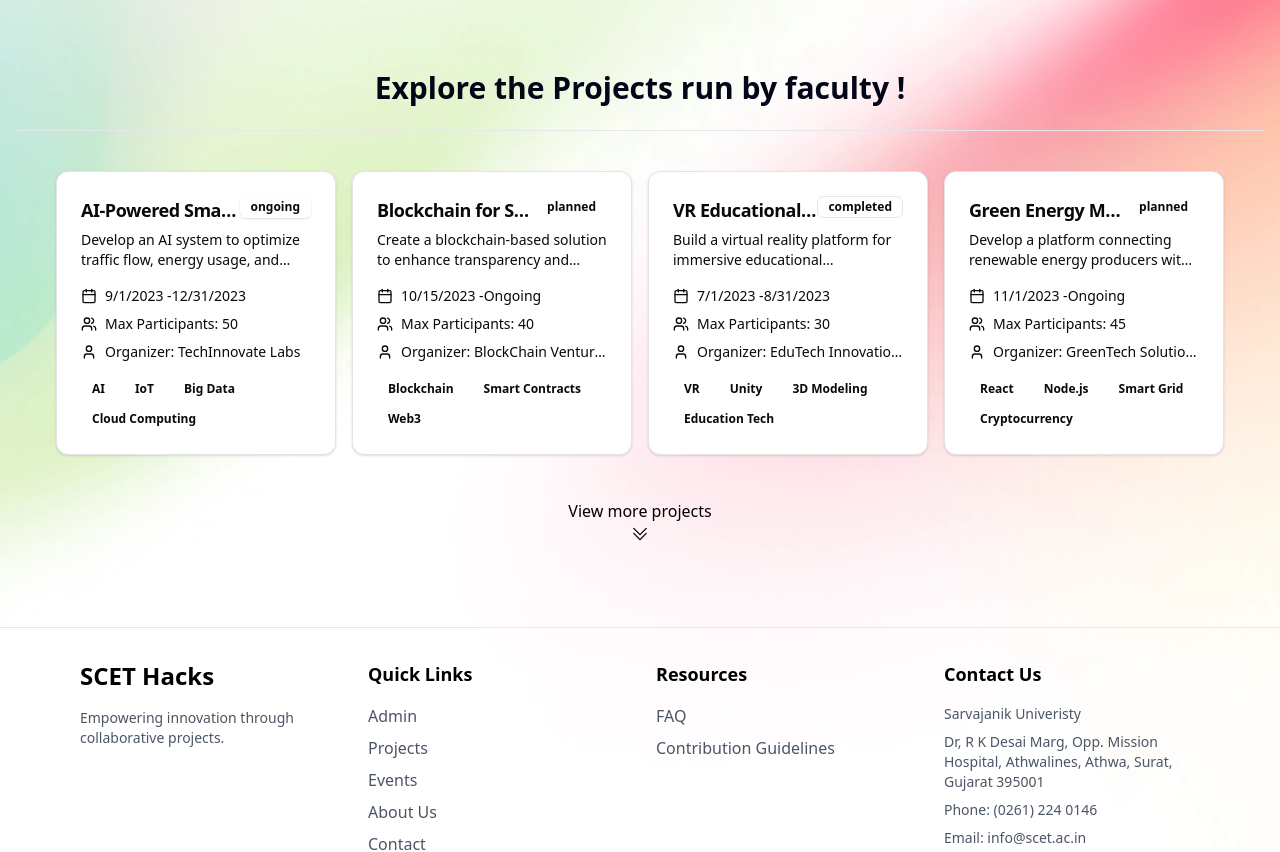
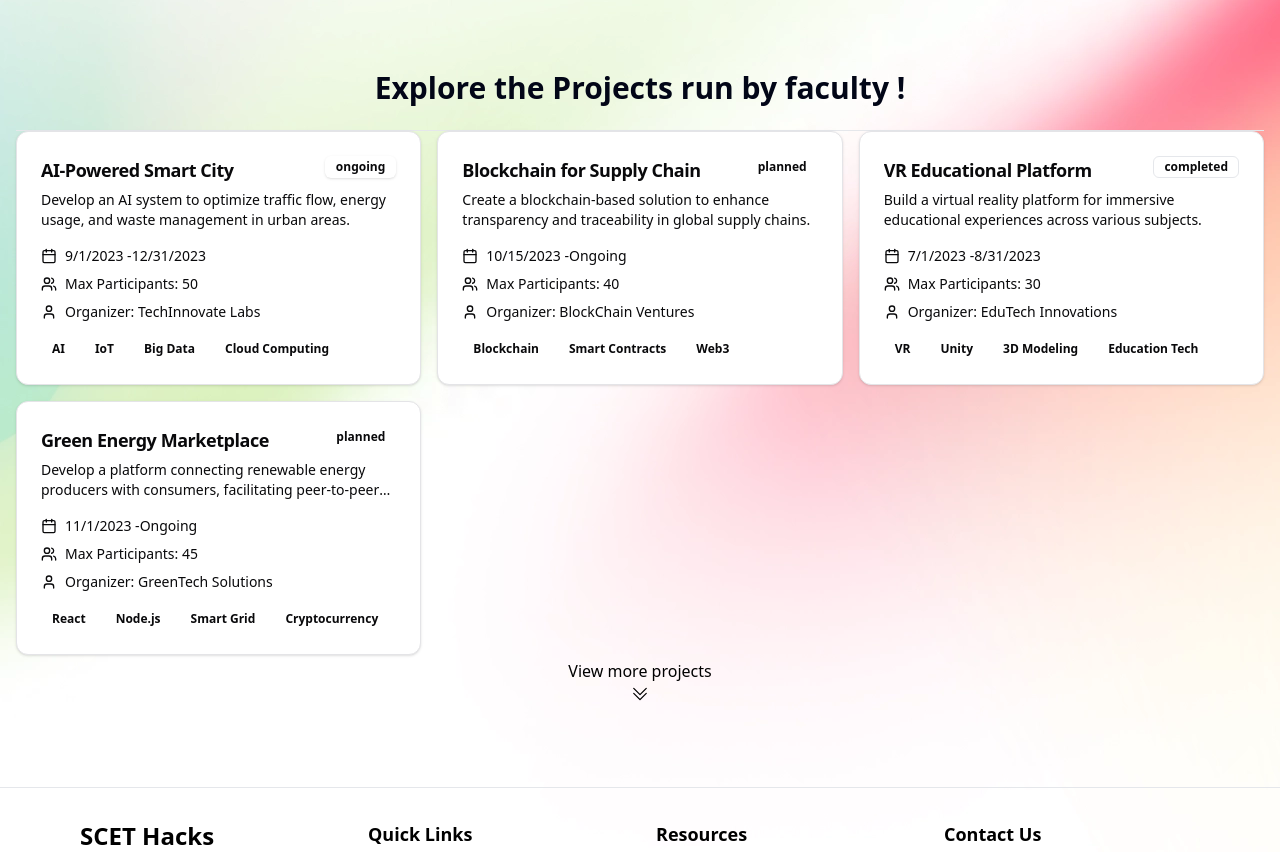
Before and after one commit to Dev750wala/Hackathon-SCET, a React (Vite) app in the folder frontend/: page / in a window 1280 px wide. Shown: the part 740-1592 px from the top of the page. Built offline with nearby package versions, Linux system fonts and the light colour scheme; no server answers.

Commit message:
Refactor grid layout in ProjectCard component

```diff
--- a/frontend/src/components/ProjectCard.tsx
+++ b/frontend/src/components/ProjectCard.tsx
@@ -27,7 +27,7 @@ export function ProjectCards({ projects }: ProjectCardsProps) {
     }
 
     return (
-        <div className="grid grid-cols-1 sm:grid-cols-2 lg:grid-cols-3 xl:grid-cols-4 gap-4 p-10">
+        <div className="grid grid-cols-1 sm:grid-cols-2 lg:grid-cols-3 xl:grid-cols-3 gap-4">
             {projects.map((project) => (
                 <Card key={project.id} className="flex flex-col h-full">
                     <CardHeader className="pb-2">
--- a/frontend/src/components/SearchPage.tsx
+++ b/frontend/src/components/SearchPage.tsx
@@ -1,6 +1,6 @@
 'use client'
 
-import React, { useState } from 'react'
+import React, { useState, useEffect } from 'react'
 import { format } from "date-fns"
 import { Calendar as CalendarIcon, FilterIcon, SearchIcon, UserIcon, FolderIcon } from "lucide-react"
 import { DateRange } from "react-day-picker"
@@ -23,6 +23,7 @@ import {
     SelectTrigger,
     SelectValue,
 } from "@/components/ui/select"
+import { ProjectCards } from './ProjectCard'
 
 interface User {
     id: number;
@@ -33,33 +34,121 @@ interface User {
     available: boolean;
 }
 
-interface Project {
-    id: number;
-    name: string;
-    startDate: string;
-    endDate: string;
-    organizer: string;
-    status: 'planned' | 'ongoing' | 'completed';
-    techTags: string[];
-    maxParticipants: number;
+export interface Project {
+    id: string
+    name: string
+    description: string
+    start: string
+    end?: string
+    maxParticipants: number
+    techTags: string[]
+    status: 'planned' | 'ongoing' | 'completed'
+    organizer: {
+        name: string
+        id: string
+    }
 }
 
 const users: User[] = [
     { id: 1, username: 'johndoe', fullName: 'Dev Sadisatsowala', skills: ['JavaScript', 'React'], role: 'student', available: true },
     { id: 2, username: 'janedoe', fullName: 'Jane Doe', skills: ['Python', 'Machine Learning'], role: 'organizer', available: false },
-    { id: 2, username: 'janedoe', fullName: 'Jane Doe', skills: ['Python', 'Machine Learning'], role: 'organizer', available: false },
-    { id: 2, username: 'janedoe', fullName: 'Jane Doe', skills: ['Python', 'Machine Learning'], role: 'organizer', available: false },
-    { id: 2, username: 'janedoe', fullName: 'Jane Doe', skills: ['Python', 'Machine Learning'], role: 'organizer', available: false },
-    { id: 2, username: 'janedoe', fullName: 'Jane Doe', skills: ['Python', 'Machine Learning'], role: 'organizer', available: false },
-    { id: 2, username: 'janedoe', fullName: 'Jane Doe', skills: ['Python', 'Machine Learning'], role: 'organizer', available: false },
-    { id: 2, username: 'janedoe', fullName: 'Jane Doe', skills: ['Python', 'Machine Learning'], role: 'organizer', available: false },
-    { id: 2, username: 'janedoe', fullName: 'Jane Doe', skills: ['Python', 'Machine Learning'], role: 'organizer', available: false },
+    { id: 3, username: 'janedoe', fullName: 'Jane Doe', skills: ['Python', 'Machine Learning'], role: 'organizer', available: false },
+    { id: 4, username: 'janedoe', fullName: 'Jane Doe', skills: ['Python', 'Machine Learning'], role: 'organizer', available: false },
+    { id: 5, username: 'janedoe', fullName: 'Jane Doe', skills: ['Python', 'Machine Learning'], role: 'organizer', available: false },
+    { id: 6, username: 'janedoe', fullName: 'Jane Doe', skills: ['Python', 'Machine Learning'], role: 'organizer', available: false },
+    { id: 7, username: 'janedoe', fullName: 'Jane Doe', skills: ['Python', 'Machine Learning'], role: 'organizer', available: false },
+    { id: 8, username: 'janedoe', fullName: 'Jane Doe', skills: ['Python', 'Machine Learning'], role: 'organizer', available: false },
+    { id: 9, username: 'janedoe', fullName: 'Jane Doe', skills: ['Python', 'Machine Learning'], role: 'organizer', available: false },
 ]
 
 const projects: Project[] = [
-    { id: 1, name: 'Web App Project', startDate: '2024-03-01', endDate: '2024-06-30', organizer: 'Tech Corp', status: 'ongoing', techTags: ['React', 'Node.js'], maxParticipants: 5 },
-    { id: 2, name: 'AI Research', startDate: '2024-05-01', endDate: '2024-08-31', organizer: 'AI Institute', status: 'planned', techTags: ['Python', 'TensorFlow'], maxParticipants: 3 },
-]
+    {
+        id: "1",
+        name: "AI-Powered Smart City",
+        description: "Develop an AI system to optimize traffic flow, energy usage, and waste management in urban areas.",
+        start: "2023-09-01",
+        end: "2023-12-31",
+        maxParticipants: 50,
+        techTags: ["AI", "IoT", "Big Data", "Cloud Computing"],
+        status: "ongoing",
+        organizer: { name: "TechInnovate Labs", id: "org1" }
+    },
+    {
+        id: "2",
+        name: "Blockchain for Supply Chain",
+        description: "Create a blockchain-based solution to enhance transparency and traceability in global supply chains.",
+        start: "2023-10-15",
+        maxParticipants: 40,
+        techTags: ["Blockchain", "Smart Contracts", "Web3"],
+        status: "planned",
+        organizer: { name: "BlockChain Ventures", id: "org2" }
+    },
+    {
+        id: "3",
+        name: "VR Educational Platform",
+        description: "Build a virtual reality platform for immersive educational experiences across various subjects.",
+        start: "2023-07-01",
+        end: "2023-08-31",
+        maxParticipants: 30,
+        techTags: ["VR", "Unity", "3D Modeling", "Education Tech"],
+        status: "completed",
+        organizer: { name: "EduTech Innovations", id: "org3" }
+    },
+    {
+        id: "4",
+        name: "Green Energy Marketplace",
+        description: "Develop a platform connecting renewable energy producers with consumers, facilitating peer-to-peer energy trading.",
+        start: "2023-11-01",
+        maxParticipants: 45,
+        techTags: ["React", "Node.js", "Smart Grid", "Cryptocurrency"],
+        status: "planned",
+        organizer: { name: "GreenTech Solutions", id: "org4" }
+    },
+    {
+        id: "5",
+        name: "Mental Health AI Chatbot",
+        description: "Create an AI-powered chatbot to provide mental health support and resources to users.",
+        start: "2023-08-15",
+        end: "2023-10-31",
+        maxParticipants: 35,
+        techTags: ["NLP", "Machine Learning", "Python", "Healthcare"],
+        status: "ongoing",
+        organizer: { name: "HealthTech Innovators", id: "org5" }
+    },
+    {
+        id: "6",
+        name: "Augmented Reality Art Gallery",
+        description: "Design an AR app that transforms public spaces into virtual art galleries, showcasing digital artworks.",
+        start: "2023-12-01",
+        maxParticipants: 25,
+        techTags: ["AR", "Unity", "3D Modeling", "Mobile Development"],
+        status: "planned",
+        organizer: { name: "ArtTech Collective", id: "org6" }
+    },
+    {
+        id: "7",
+        name: "Decentralized Finance (DeFi) Platform",
+        description: "Build a DeFi platform that offers lending, borrowing, and yield farming services using smart contracts.",
+        start: "2023-09-15",
+        end: "2024-01-15",
+        maxParticipants: 60,
+        techTags: ["Ethereum", "Solidity", "Web3.js", "React"],
+        status: "ongoing",
+        organizer: { name: "DeFi Innovations", id: "org7" }
+    },
+    {
+        id: "8",
+        name: "Sustainable Fashion Tracker",
+        description: "Create a mobile app that helps consumers track the sustainability and ethical practices of fashion brands.",
+        start: "2023-10-01",
+        end: "2023-11-30",
+        maxParticipants: 20,
+        techTags: ["React Native", "Node.js", "MongoDB", "Machine Learning"],
+        status: "completed",
+        organizer: { name: "EcoFashion Tech", id: "org8" }
+    }
+];
+
 
 interface Filters {
     username: boolean;
@@ -95,6 +184,20 @@ export default function AdvancedSearch() {
     const handleFilterChange = (key: keyof Filters, value: any) => {
         setFilters(prev => ({ ...prev, [key]: value }))
     }
+
+    useEffect(() => {
+        let selectedFilters: Partial<Filters> = {};
+
+        if (filters.username) selectedFilters.username = true;
+        setTimeout(() => {
+            console.log('Searching with term:', searchTerm, 'and filters:', filters)
+            // Implement actual search logic here
+        }, 1000);
+        // return () => {
+        //     second
+        // }
+    }, [filters, searchTerm])
+
 
     const handleSearch = (e: React.FormEvent) => {
         e.preventDefault()
@@ -162,9 +265,10 @@ export default function AdvancedSearch() {
                             ))}
                         </TabsContent>
                         <TabsContent value="projects" className="space-y-4">
-                            {projects.map((project) => (
-                                <ProjectCard key={project.id} project={project} />
-                            ))}
+                            {/* {projects.map((project) => ( */}
+                                {/* // <ProjectCard key={project.id} project={project} /> */}
+                                <ProjectCards projects={projects} />
+                            {/* ))} */}
                         </TabsContent>
                     </Tabs>
                 </div>
@@ -379,20 +483,20 @@ function UserCard({ user }: { user: User }) {
 }
 
 
-function ProjectCard({ project }: { project: Project }) {
-    return (
-        <div className="p-6 bg-white border border-gray-200 rounded-xl shadow-md transition-all hover:shadow-lg duration-300">
-            <h3 className="text-xl font-semibold text-gray-800 mb-2">{project.name}</h3>
-            <p className="text-sm text-gray-500 mb-4">Organizer: <span className="text-gray-700 font-medium">{project.organizer}</span></p>
+// function ProjectCard({ project }: { project: Project }) {
+//     return (
+//         <div className="p-6 bg-white border border-gray-200 rounded-xl shadow-md transition-all hover:shadow-lg duration-300">
+//             <h3 className="text-xl font-semibold text-gray-800 mb-2">{project.name}</h3>
+//             <p className="text-sm text-gray-500 mb-4">Organizer: <span className="text-gray-700 font-medium">{project.organizer}</span></p>
 
-            <div className="space-y-2 text-sm text-gray-700">
-                <p><span className="font-semibold">Status:</span> {project.status}</p>
-                <p><span className="font-semibold">Date:</span> {project.startDate} - {project.endDate}</p>
-                <p><span className="font-semibold">Tech Tags:</span> {project.techTags.join(', ')}</p>
-                <p><span className="font-semibold">Max Participants:</span> {project.maxParticipants}</p>
-            </div>
+//             <div className="space-y-2 text-sm text-gray-700">
+//                 <p><span className="font-semibold">Status:</span> {project.status}</p>
+//                 <p><span className="font-semibold">Date:</span> {project.startDate} - {project.endDate}</p>
+//                 <p><span className="font-semibold">Tech Tags:</span> {project.techTags.join(', ')}</p>
+//                 <p><span className="font-semibold">Max Participants:</span> {project.maxParticipants}</p>
+//             </div>
 
-            <Button variant="link" className="mt-4 text-blue-500 hover:underline p-0">View Project</Button>
-        </div>
-    )
-}
+//             <Button variant="link" className="mt-4 text-blue-500 hover:underline p-0">View Project</Button>
+//         </div>
+//     )
+// }
```
